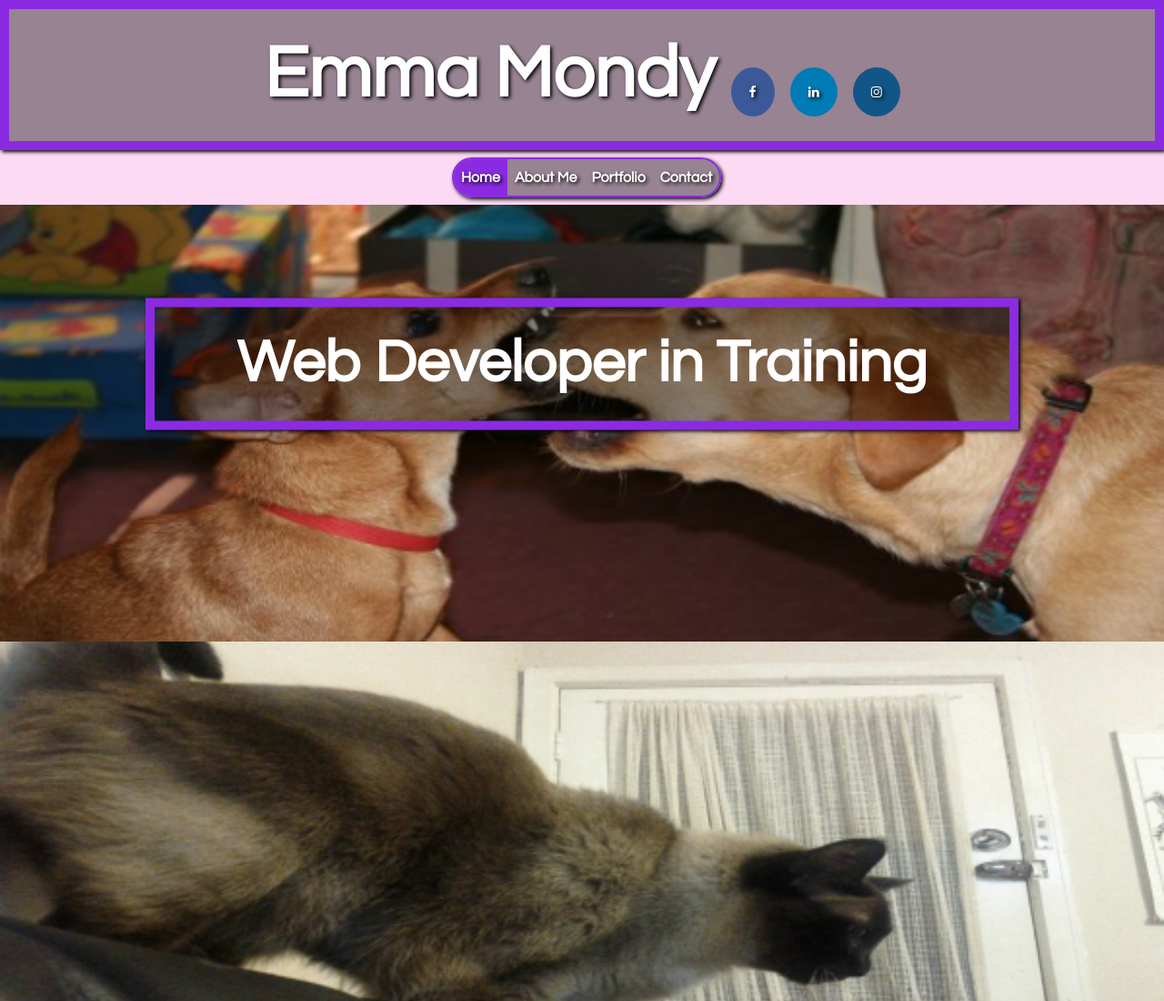
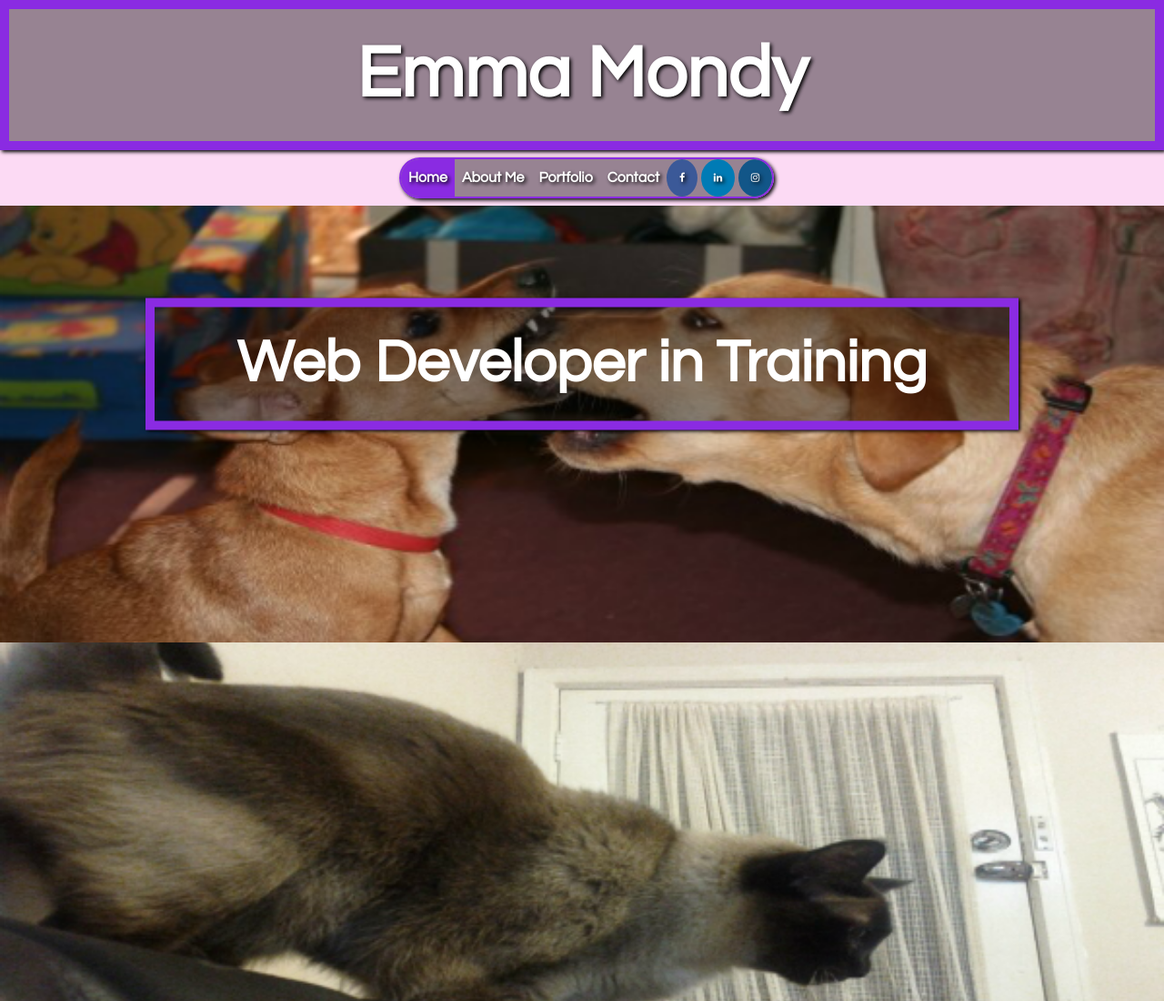
Before and after one commit to ekm1987/ekm1987.github.io, a plain HTML site: page index.html in a window 1280 px wide. Shown: the top 1100 px of the page at 91% size. Drawn offline with nearby package versions, Linux system fonts and the light colour scheme.

Commit message:
Relocate the social media icons inside navbar

```diff
--- a/index.html
+++ b/index.html
@@ -16,11 +16,7 @@
 
     <body>
 
-        <h1 class="sticky">Emma Mondy
-        <a href="https://www.facebook.com/emmasdoggrooming/" class="fa fa-facebook"></a>
-        <a href="https://www.linkedin.com/in/emma-mondy-64124a189" class="fa fa-linkedin"></a>
-        <a href="http://www.instagram.com/ekm.1987" class="fa fa-instagram"></a>
-        </h1>
+        <h1 class="sticky">Emma Mondy</h1>
 
 
 <nav class="navbar sticky-top navbar-expand-lg navbar-light navbar-left">
@@ -47,6 +43,11 @@
         <li class="nav-item">
             <a class="nav-link text-white" href="Contact.html">Contact</a>
         </li>
+        <li class="nav-item">
+            <a href="https://www.facebook.com/emmasdoggrooming/" class="fa fa-facebook"></a>
+            <a href="https://www.linkedin.com/in/emma-mondy-64124a189" class="fa fa-linkedin"></a>
+            <a href="http://www.instagram.com/ekm.1987" class="fa fa-instagram"></a>
+        </li>
     </ul>
   </div>
 </nav>
--- a/styles.css
+++ b/styles.css
@@ -343,11 +343,12 @@ label{
 
 /* Style all font awesome icons */
 .fa {
-    padding: 20px;
     text-align: center;
     text-decoration: none;
     border-radius: 50%;
-    font-size: 14px;
+    font-size: calc(8px + (12 - 8) * ((100vw - 300px) / (1600 - 300)));
+    line-height: calc(1.2em + (1.2 - 1) * ((100vw - 300px)/(1600 - 300)));
+    text-shadow: 2px 2px 4px #000000;
 }
 
 .fa:hover {
```
Also changed, not shown: AboutMe.html (+6 -5 lines), Contact.html (+7 -4 lines), Portfolio.html (+9 -6 lines).
